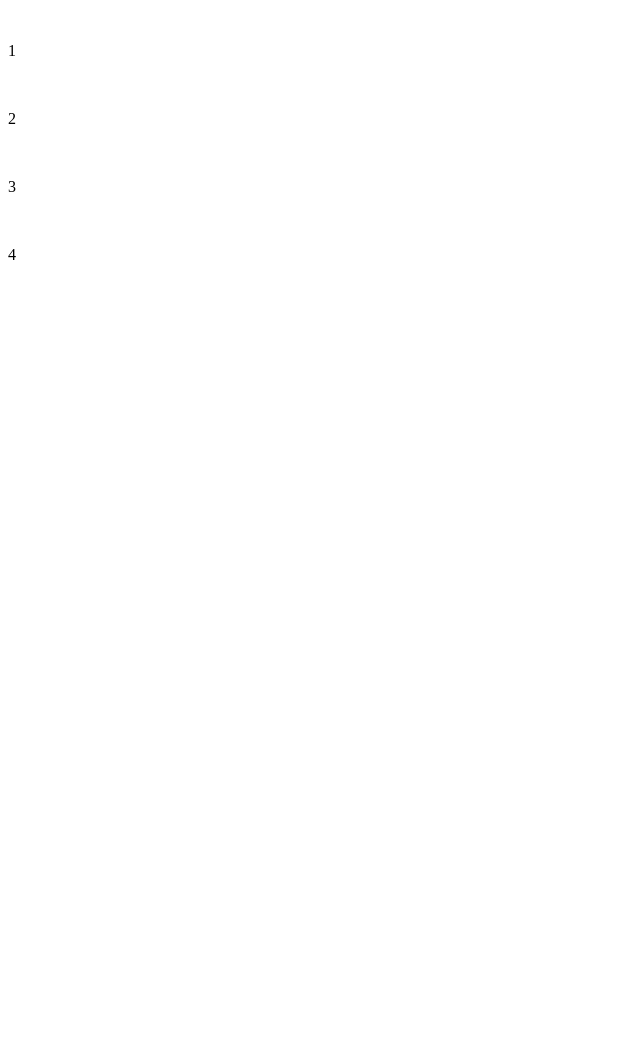
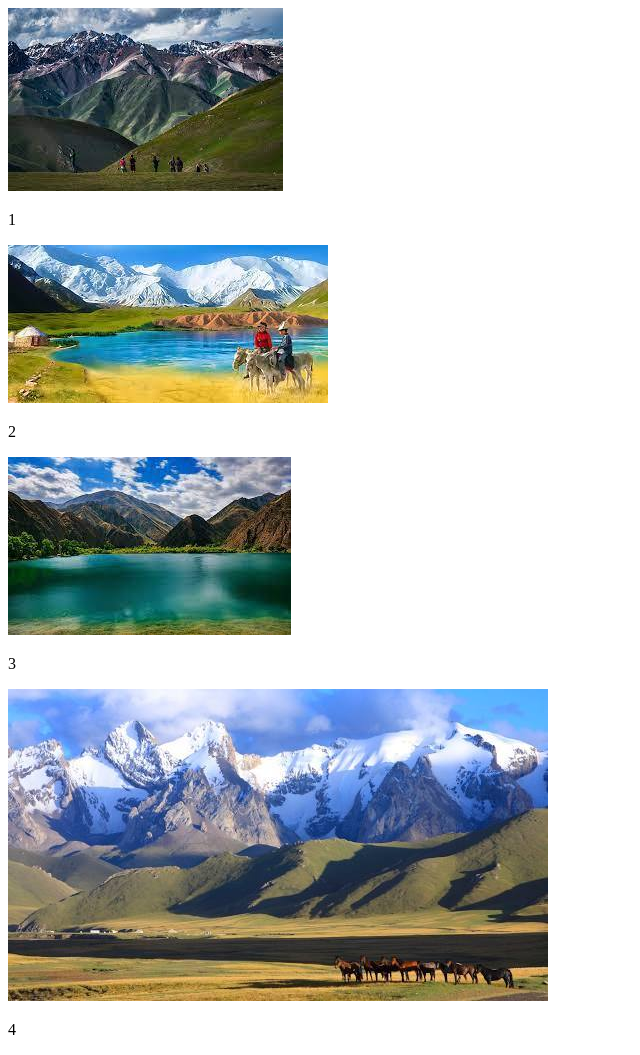
Before and after one commit to Kalykulov/first, a plain HTML site: page index.html in a window 1280 px wide. Shown: the whole page, without its empty margins (0-640 px from the left). Before the commit the page ends 800 px from the top, so only its background shows below. Drawn offline with Linux system fonts and the light colour scheme; the site is published under a folder, as on GitHub Pages, so addresses that start at the root find nothing.

Commit message:
Update index.html
Signed-off-by: First <159983744+Kalykulov@users.noreply.github.com>

```diff
--- a/index.html
+++ b/index.html
@@ -9,19 +9,19 @@
     <div class="slide-show-mid">
         <div class="slides">
             <div class="slide">
-                <img src="/img/TOO.jpg" alt="">
+                <img src="./img/TOO.jpg" alt="">
                 <p>1</p>
             </div>
             <div class="slide">
-                <img src="/img/Без-названия-_1_.jpg" alt="">
+                <img src="./img/Без-названия-_1_.jpg" alt="">
                 <p>2</p>
             </div>
             <div class="slide">
-                <img src="/img/Без-названия-_2_.jpg" alt="">
+                <img src="./img/Без-названия-_2_.jpg" alt="">
                 <p>3</p>
             </div>
             <div class="slide">
-                <img src="/img/Без-названия.jpg" alt="">
+                <img src="./img/Без-названия.jpg" alt="">
                 <p>4</p>
             </div>
         </div>
```
